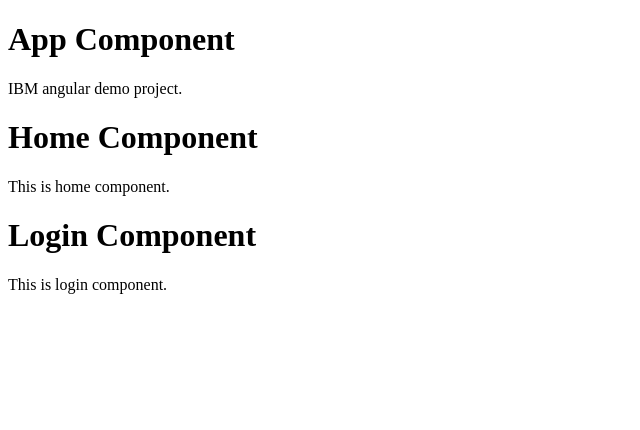
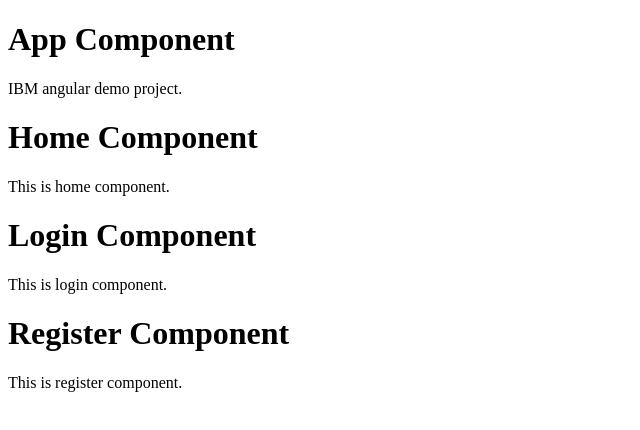
Before and after one commit to dyesmuk/ibm-angular-demo-4-jun-2026, an Angular app: page / in a window 1280 px wide. Shown: the top 430 px of the page, without its empty margins (0-640 px from the left). Built offline with nearby package versions, Linux system fonts and the light colour scheme.

Commit message:
initial commit

```diff
--- a/src/app/app.html
+++ b/src/app/app.html
@@ -3,4 +3,5 @@
   <p>IBM angular demo project.</p>
   <app-home></app-home>
   <app-login></app-login>
+  <app-register></app-register>
 </div>
--- a/src/app/app.ts
+++ b/src/app/app.ts
@@ -2,10 +2,11 @@ import { Component, signal } from '@angular/core';
 import { RouterOutlet } from '@angular/router';
 import { Home } from './components/home/home';
 import { Login } from './components/login/login';
+import { Register } from './components/register/register';
 
 @Component({
   selector: 'app-root',
-  imports: [RouterOutlet, Home, Login],
+  imports: [RouterOutlet, Home, Login, Register],
   templateUrl: './app.html',
   styleUrl: './app.css'
 })
--- /dev/null
+++ b/src/app/components/register/register.html
@@ -0,0 +1,4 @@
+<div>
+    <h1>Register Component</h1>
+    <p>This is register component.</p>
+</div>
```
Also changed, not shown: src/app/components/register/register.ts (added, +9 -0 lines), src/app/components/register/register.css (added), 1 other file (tests, documents, lock files or other folders).
